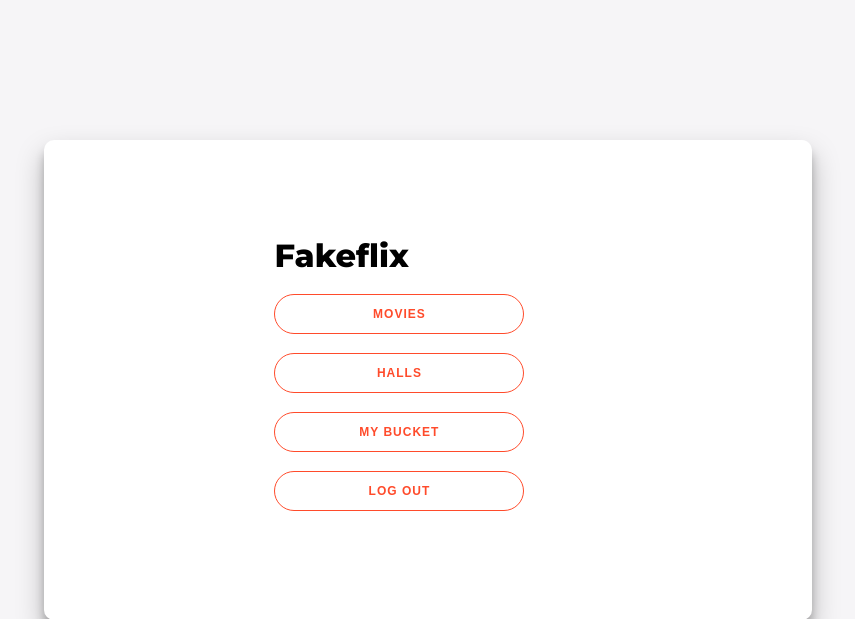
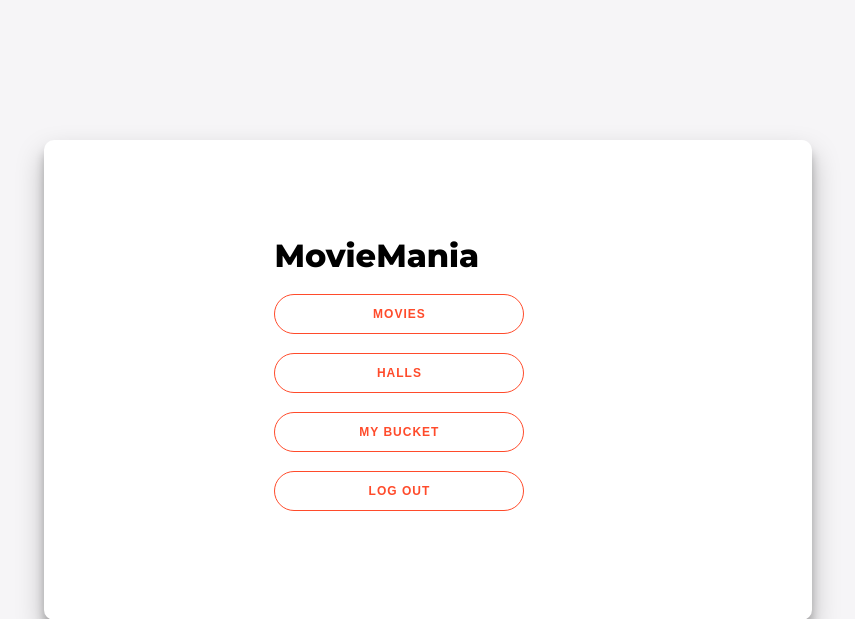
Before and after one commit to Saurabh3516/Saurabh3516.github.io, a Django app: page / in a window 1280 px wide. Shown: the top 619 px of the page, without its empty margins (212-1067 px from the left). Run offline with Django 3.2, Linux system fonts and the light colour scheme; a user stored in the database is signed in.

Commit message:
Update index.html

```diff
--- a/templates/index.html
+++ b/templates/index.html
@@ -10,7 +10,7 @@
     {% if user.is_authenticated %}
 	<div class = "container">
 	    <div class="home1">
-			    <h1><label>Fakeflix</label></h1><br/>
+			    <h1><label>MovieMania</label></h1><br/>
 			    <form action="movies"><button class="mbut">Movies</button></form><br/>
 			    <form action="cinemas"><button class="mbut">Halls</button></form><br/>
 			    <form action="mysaved"><button class="mbut">My Bucket</button></form><br/>
```
